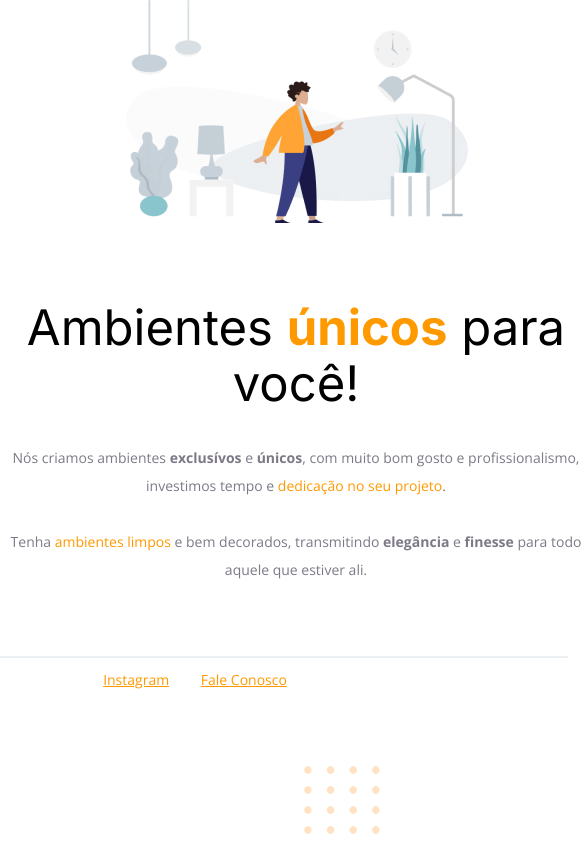
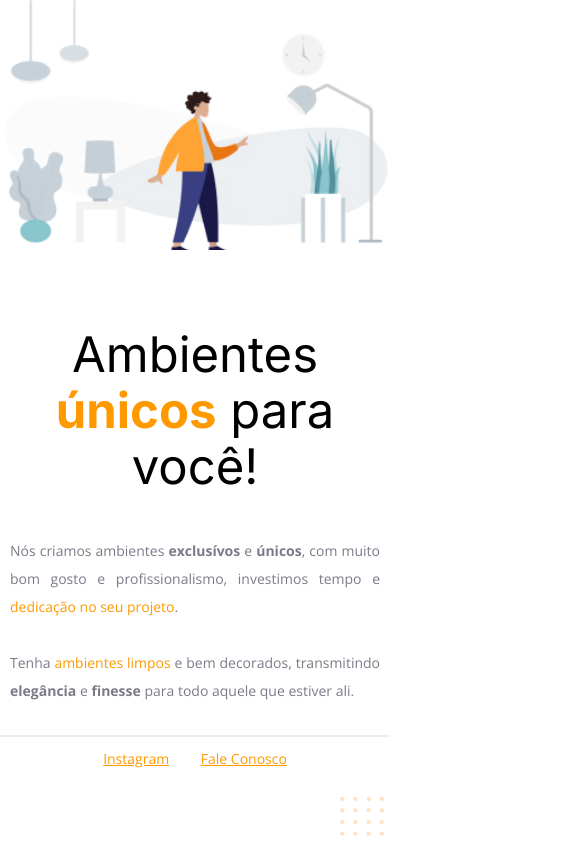
Before and after one commit to patrickxfranco/ambientes-unicos, a plain HTML site: page index.html in a window 390 px wide. Shown: the whole page, 585 px wide, since content can reach past the window. Drawn offline with nearby package versions, Linux system fonts and the light colour scheme.

Commit message:
Adicionado responsividade para dispositivos móveis

```diff
--- a/index.html
+++ b/index.html
@@ -5,14 +5,12 @@
     <link rel="preconnect" href="https://fonts.gstatic.com" crossorigin>
     <meta charset="UTF-8">
     <meta name="viewport" content="width=device-width, initial-scale=1.0">
-
     <title>Móveis Customizados</title>
-
     <link href="https://fonts.googleapis.com/css2?family=Inter:wght@400;700&family=Open+Sans:wght@400;700&display=swap" rel="stylesheet">
     <link rel="stylesheet" href="style.css">
   </head>
   <body>
-
+    <main>
       <div id="hero">
         <img src="resources/img1.jpg" alt="Desenho de uma pessoa vestindo uma camisa amarela em uma sala com móveis">
         <h1>Ambientes <span>únicos</span> para você!</h1>
@@ -23,14 +21,12 @@
           Tenha <span>ambientes limpos</span> e bem decorados, transmitindo <strong>elegância</strong> e <strong>finesse</strong> para todo aquele que estiver ali.
         </p>
       </div>
-
       <div class="line"></div>
       <div id="footer">
         <a href="https://instagram.com/moveisparavoce" target="_blank">Instagram</a>
         <a href="mailto:contato@moveisparavoce.com">Fale Conosco</a>
       </div>
-
       <img id="balls" src="resources/balls.svg" alt="Bolinhas laranjadas no canto direito inferior da tela"/>
-
+    </main>
   </body>
 </html>
--- a/style.css
+++ b/style.css
@@ -4,26 +4,37 @@
   box-sizing: border-box;
 }
 
+:root {
+  font-size: 62.5%;
+}
+
 body {
   font-family: 'Open Sans', sans-serif;
   text-align: center;
+  font-size: 1.6rem;
+}
+
+main {
+  width: 100vw;
+  margin: 0 auto;
 }
 
 #hero {
-  margin: 0 auto 72px;
-  width: 592px;
+  margin: 0 auto 7.2rem;
+  width: 100%;
 }
 
 #hero img {
-  margin-bottom: 72px;
+  margin-bottom: 7.2rem;
+  width: 100%;
 }
 
 h1 {
   font-family: 'Inter', sans-serif;
-  font-size: 49px;
-  line-height: 56px;
+  font-size: 4.9rem;
+  line-height: 5.6rem;
   font-weight: normal;
-  margin-bottom: 32px;
+  margin-bottom: 3.2rem;
 }
 
 h1 span {
@@ -36,22 +47,22 @@ h1 span {
 
 p, #footer {
   color: #7D7987;
-  font-size: 14px;
-  line-height: 28px;
+  font-size: 1.4rem;
+  line-height: 2.8rem;
 }
 
 #footer {
-  margin-bottom: 33px;
+  margin-bottom: 3.3rem;
 }
 
 .line {
-  width: 568px;
-  border: 1px solid #ECEFF2;
-  margin: 0 auto 8px;
+  width: 100%;
+  border: 0.1rem solid #ECEFF2;
+  margin: 0 auto 0.8rem;
 }
 
 #footer a + a {
-  margin-left: 28px;
+  margin-left: 2.8rem;
 }
 
 #balls {
@@ -59,3 +70,19 @@ p, #footer {
   bottom: 0;
   right: 0;
 }
+
+@media (max-width: 425px) {
+  #hero {
+    margin-bottom: 2rem;
+  }
+
+  p {
+    text-align: justify;
+    padding: 1rem;
+  }
+
+  #balls {
+    width: 5rem;
+    height: 5rem;
+  }
+}
```
Lines whose indentation alone changed are shown as unchanged.
